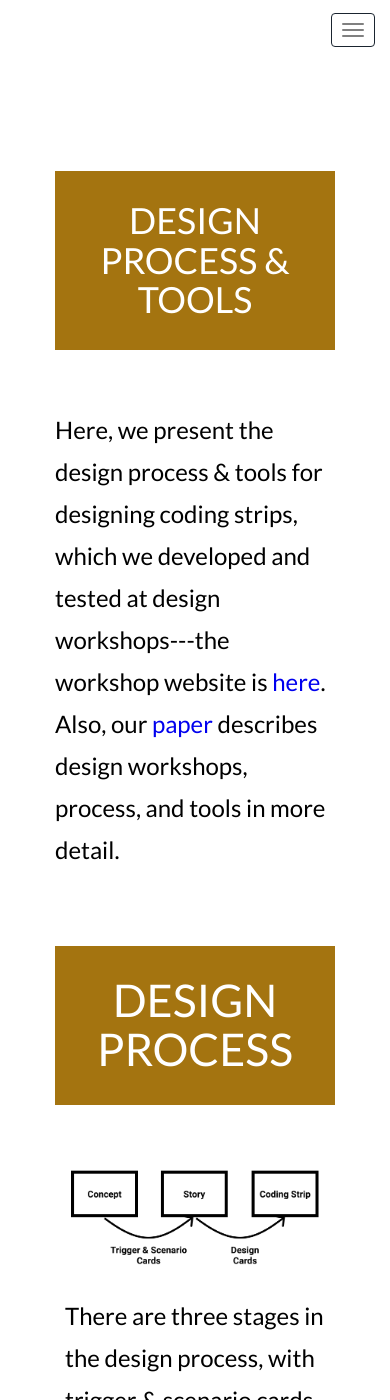
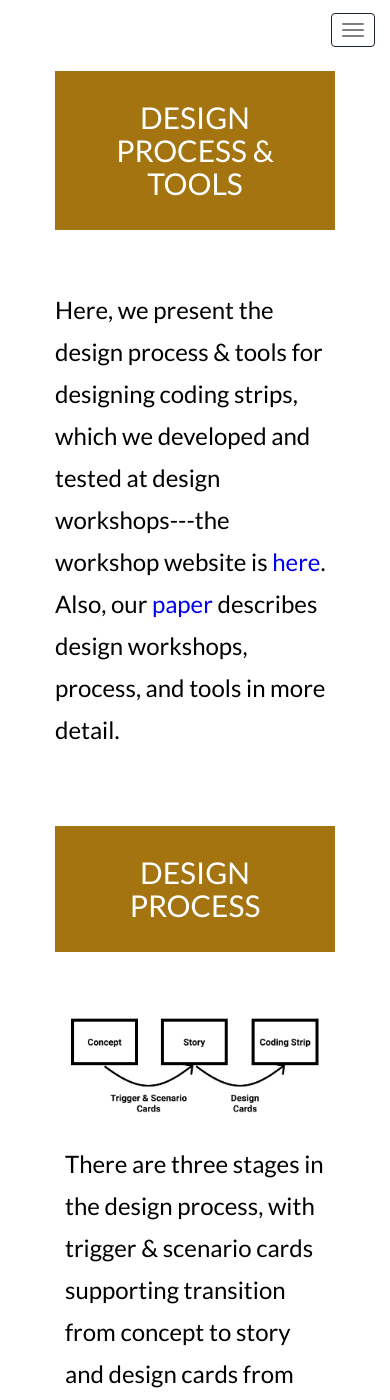
Before and after one commit to codingstrip/codingstrip.github.io, a Jekyll site: the page built from _2020_pages/design_process.html, in a window 390 px wide and 1400 px high. Built offline with Jekyll 4.4.1, drawn with Linux system fonts in a browser that asks for light colours; some web fonts are replaced.

Commit message:
Remove min-height css for mobile version and reduce size of some elements, for instance, to make it more mobile friendly

```diff
--- a/css/2020_style/style.css
+++ b/css/2020_style/style.css
@@ -935,7 +935,14 @@ main {
 #gallery {
     display: flex;
     flex-direction: column;
-    margin: auto !important;
+    max-width: 1200px;
+    justify-content: center;
+    align-items: center;
+}
+
+#design-process-page {
+    display: flex;
+    flex-direction: column;
     max-width: 1200px;
     justify-content: center;
     align-items: center;
@@ -1026,7 +1033,6 @@ article, figure {
     align-items: center;
     max-width: 1200px;
     padding: 30px;
-    margin: auto;
 }
 
 #publications {
@@ -1035,7 +1041,6 @@ article, figure {
     align-items: center;
     max-width: 1200px;
     padding: 30px;
-    margin: auto;
 }
 
 .publication-row {
@@ -1341,7 +1346,6 @@ a:hover {
 #coding-strip-info {
     display: flex;
     flex-direction: row;
-    margin: auto !important;
     max-width: 1200px;
     justify-content: center;
     align-items: center;
@@ -1372,7 +1376,6 @@ a:hover {
     display: flex;
     flex-direction: column;
     max-width: 1200px;
-    margin: auto;
     margin-top: 50px;
     padding: 0px 30px;
 }
@@ -1451,6 +1454,7 @@ a:hover {
 @media screen and (max-width : 1040px){
   main {
     padding: 0 30px;
+    margin-top: 0px;
   }
   .design-process-container {
     flex-direction: column !important;
@@ -1480,6 +1484,12 @@ a:hover {
   .nav-brand {
     display: none !important;
   }
+  .publication-title {
+    font-size:1.7em;
+  }
+  figure > img {
+    min-height: 0px;
+  }
 }
 
 @media screen and (max-width : 768px){
@@ -1488,6 +1498,9 @@ a:hover {
   }
   body {
       padding-bottom: 150px;
+  }
+  .divider {
+    font-size: 2em !important;
   }
   .row {
     flex-direction: row !important;
@@ -1529,6 +1542,11 @@ a:hover {
   .publication-row {
     flex-direction: column !important;
     justify-content: center;
+    padding-left: 0;
+    padding-right: 0;
+  }
+  .publication-row > div {
+    padding-left: 0;
   }
   .publication-image {
     width:80%;
```
Also changed, not shown: _2020_pages/design_process.html (+5 -9 lines), _includes/2020_data/gallery.html (+4 -8 lines).
